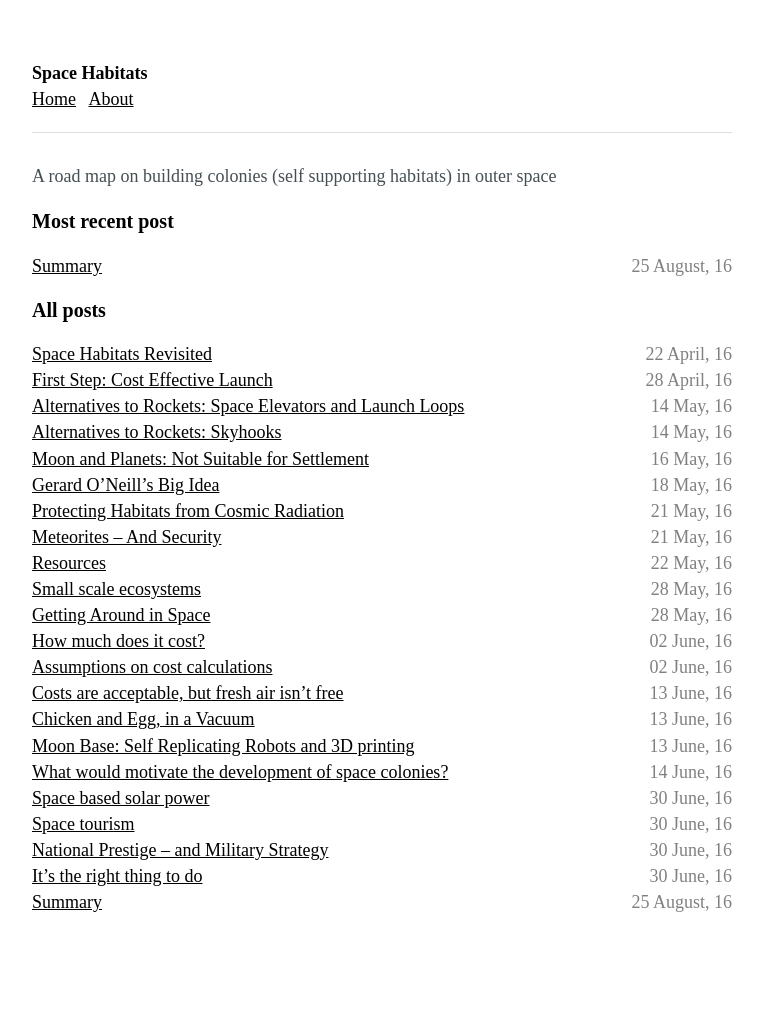
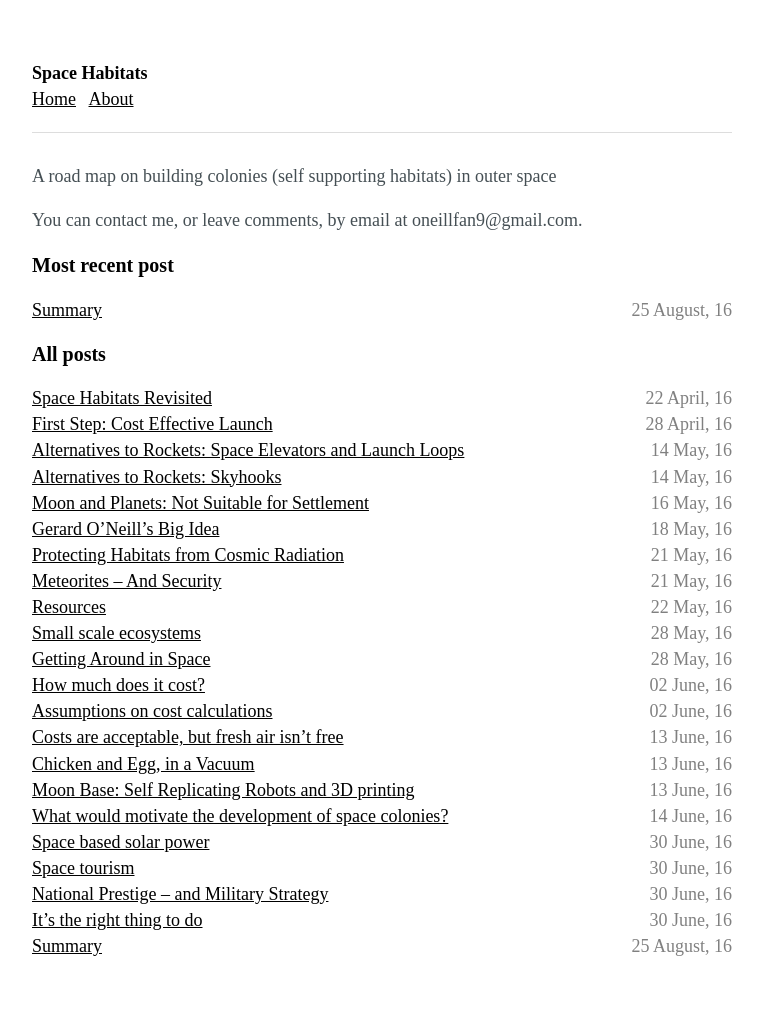
Before and after one commit to ffub/space-habitats, a Jekyll site: the page built from index.markdown, in a window 1280 px wide. Shown: the whole page, without its empty margins (258-1021 px from the left). Built offline with Jekyll 4.4.1, drawn with Linux system fonts in a browser that asks for light colours; before the commit the page ends 975 px from its top, so only the background shows below that.

Commit message:
Updated Index and 1 other file

```diff
--- a/about.markdown
+++ b/about.markdown
@@ -6,7 +6,6 @@ position: 1
 
 This document gives my thoughts on how and why we could build colonies in space, and a possible path on how to get there.
 
-You can contact me, or leave comments, by email at oneillfan9@gmail.com.
 
 
   Text ©Philip Tomlinson 2016. All rights reserved.
--- a/index.markdown
+++ b/index.markdown
@@ -5,3 +5,5 @@ layout: home
 ---
 
 A road map on building colonies (self supporting habitats) in outer space
+
+You can contact me, or leave comments, by email at oneillfan9@gmail.com.
```
